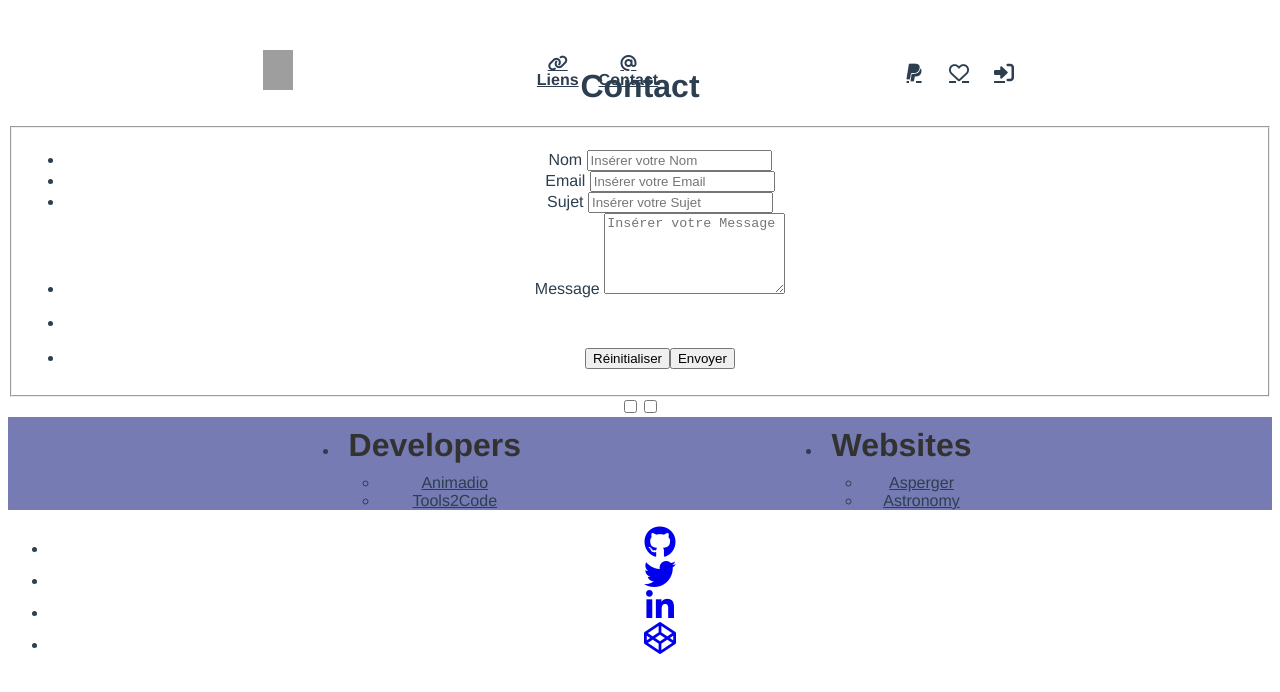
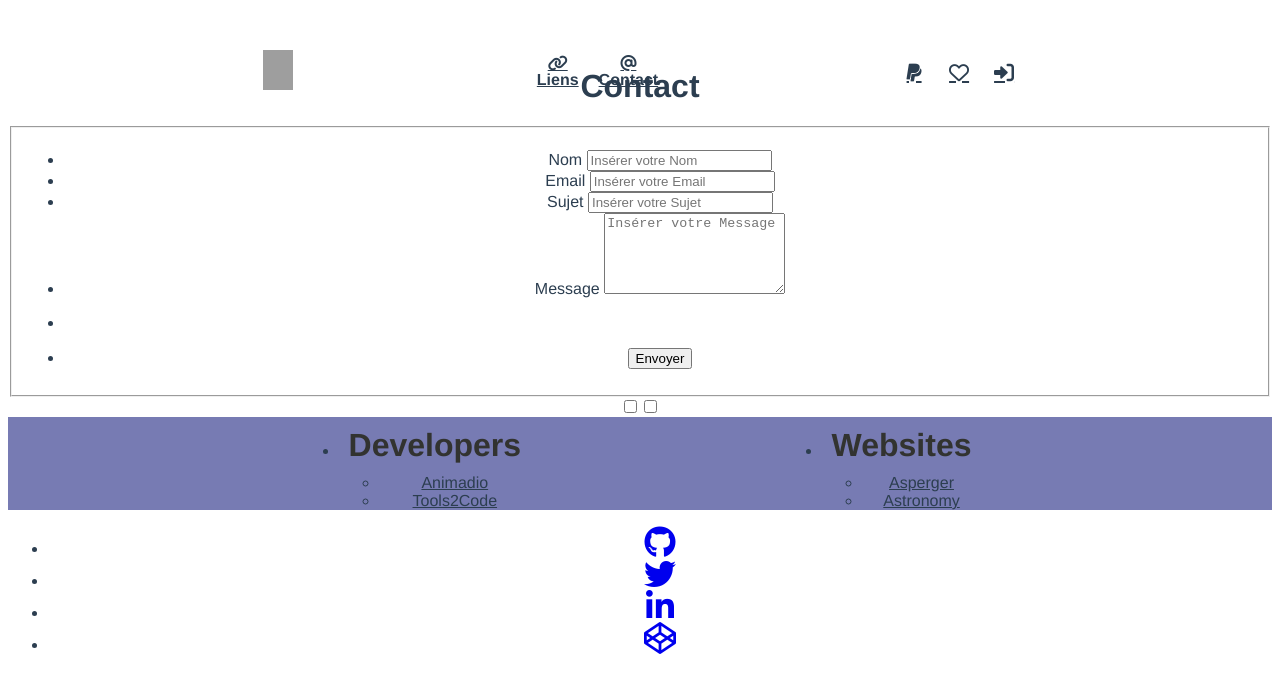
Before and after one commit to philippebeck/prototype, a Vue app in the folder ui/: page /contact in a window 1280 px wide. Shown: the top 692 px of the page. Built offline with nearby package versions, Linux system fonts and the light colour scheme; grey boxes are pictures that could not be loaded; a small style sheet from the web is missing.

Commit message:
Create ContactView.send()

```diff
--- a/ui/src/views/ContactView.vue
+++ b/ui/src/views/ContactView.vue
@@ -3,10 +3,7 @@
     <NavElt/>
 
     <h1>Contact</h1>
-    <form
-      class="form anima-growX"
-      method="post"
-      action="">
+    <form class="form anima-growX">
       <fieldset>
         <ul>
           <li>
@@ -19,6 +16,7 @@
               class="anima-slideL-this"
               id="name"
               name="name"
+              v-model="name"
               type="text"
               placeholder="Insérer votre Nom"
               maxlength="20"
@@ -34,6 +32,7 @@
               class="anima-slideL-this"
               id="email"
               name="email"
+              v-model="email"
               type="email"
               placeholder="Insérer votre Email"
               maxlength="50"
@@ -49,6 +48,7 @@
               class="anima-slideL-this"
               id="subject"
               name="subject"
+              v-model="subject"
               type="text"
               placeholder="Insérer votre Sujet"
               maxlength="50"
@@ -64,6 +64,7 @@
               class="anima-slideL-this"
               id="message"
               name="message"
+              v-model="message"
               placeholder="Insérer votre Message"
               rows="5"
               cols="20"></textarea>
@@ -78,14 +79,12 @@
             </div>
           </li>
           <li>
-            <input
-              class="anima-slideR-this"
-              type="reset"
-              value="Réinitialiser">
-            <input
-              class="anima-slideL-this"
-              type="submit"
-              value="Envoyer">
+            <button
+              @click="send()"
+              type="button"
+              class="btn-green">
+              Envoyer
+            </button>
           </li>
         </ul>
       </fieldset>
@@ -104,6 +103,49 @@ export default {
   components: {
     NavElt,
     FootElt
+  },
+  data() {
+    return {
+      name: "",
+      email: "",
+      subject: "",
+      message: ""
+    }
+  },
+
+  methods: {
+    send() {
+      let message = {
+        name: this.name,
+        email: this.email,
+        subject: this.subject,
+        message: this.message
+      };
+
+      fetch("http://localhost:3000/api/users/send", {
+        method: "post",
+        headers: {
+        "Accept": "application/json",
+        "Content-Type": "application/json"
+        },
+        body: JSON.stringify(message)
+      })
+
+      .then(response => {
+        if(response.ok) {
+          return response.json()
+        } else {
+          return response.text()
+          .then((text) => {
+            throw new Error(text)}
+          )
+        }
+      })
+      .then(() => {
+        alert("Votre message a été envoyé !")
+      })
+      .catch(alert)
+    }
   }
 }
 </script>
```
